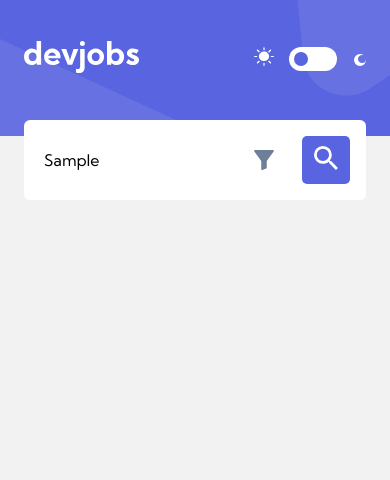
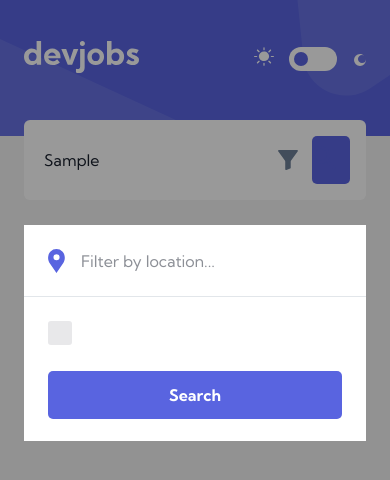
Before and after one commit to mariam-blanco/github-jobs-api-app, a website: page src/html/index.html in a window 390 px wide. Both pictures are taken after typing "Sample" into the empty fields and a click on the button 326 px from the left and 160 px from the top of the page. Drawn offline with nearby package versions, Linux system fonts and the light colour scheme; files that its build step writes are made by us from their sources; no server answers; files whose address does not match are found by name.

Commit message:
Modal mobile

```diff
--- a/src/html/index.html
+++ b/src/html/index.html
@@ -18,11 +18,12 @@
     <link rel="stylesheet" href="./styles/main.css" />
   </head>
   <body>
-    <div class="bg-container">
+    <div class="bg-container js-container">
       <div class="page-container">
         <include src="./partials/header.html"></include>
         <include src="./partials/main.html"></include>
       </div>
+      <include src="./partials/modal.html"></include>
     </div>
     <script src="./js/main.js"></script>
   </body>
--- /dev/null
+++ b/src/html/partials/modal.html
@@ -0,0 +1,23 @@
+<div class="modal hidden js-modal">
+  <div class="modal-container">
+    <div class="search-field location">
+      <img src="./images/desktop/icon-location.svg"  alt="Search icon" />
+      <input
+        class="js-modal-location"
+        name="location"
+        type="text"
+        placeholder="Filter by location..."
+      />
+    </div>
+    <div class="button-box">
+      <label class="checkbox-wrapper">
+        <input class="js-modal-fullTime" name="jobType" type="checkbox" />
+        <span class="checkmark"></span>
+        <span class="label"></span>
+      </label>
+      <div class="submit-btn">
+        <button class="btn-search js-modal-submit-btn">Search</button>
+      </div>
+    </div>
+  </div>
+</div>
--- a/src/html/partials/search-box.html
+++ b/src/html/partials/search-box.html
@@ -1,6 +1,6 @@
 <div class="search-box">
   <form class="js-form">
-    <div class="search-field">
+    <div class="search-field terms">
       <img class="icon-search" src="./images/desktop/icon-search.svg" alt="Search icon" />
       <input
         class="js-terms"
@@ -9,10 +9,12 @@
         placeholder=""
       />
       <img class="icon-filter" src="./images/mobile/icon-filter.svg" alt="Filter icon" />
-
+      <button class="btn-search-sm js-btn-modal">
+        <img src="./images/desktop/icon-search.svg"  alt="Search icon" />
+      </button>
     </div>
-    <div class="location-field">
-      <img src="./images/desktop/icon-location.svg"  alt="Location icon" />
+    <div class="search-field location js-search-location">
+      <img src="./images/desktop/icon-location.svg"  alt="Search icon" />
       <input
         class="js-location"
         name="location"
@@ -20,13 +22,15 @@
         placeholder="Filter by location..."
       />
     </div>
-    <div class="button-box">
+    <div class="button-box js-button-box">
       <label class="checkbox-wrapper">
         <input class="js-fullTime" name="jobType" type="checkbox" />
         <span class="checkmark"></span>
         <span class="label js-label"></span>
       </label>
-      <button type="submit" class="js-submit-btn"></button>
+      <div class="submit-btn">
+        <button type="submit" class="btn-search js-submit-btn">Search</button>
+      </div>
     </div>
   </form>
 </div>
--- a/src/js/main.js
+++ b/src/js/main.js
@@ -5,8 +5,18 @@
 const MAX_CARDS_PAGE = 50;
 
 const form = document.querySelector(".js-form");
+const termsInputField = document.querySelector('.js-terms');
 const divCardsList = document.querySelector(".js-cards-list");
 const toggleSwitch = document.querySelector('.switch input[type="checkbox"]');
+
+const modal = document.querySelector('.js-modal');
+const btnOpenModal = document.querySelector('.js-btn-modal');
+const btnModalSearch = document.querySelector('.js-modal-submit-btn');
+
+/*
+* Change to "dark mode" or "light mode"
+* -----------------------------------------------------------
+*/
 
 const switchTheme = (e) => {
   if (e.target.checked) {
@@ -15,6 +25,20 @@
     document.documentElement.setAttribute("data-theme", "ligth");
   }
 };
+
+const showModal = (e) => {
+  e.preventDefault();
+  modal.classList.remove('hidden');
+};
+
+const hideModal = () => {
+  modal.classList.add('hidden');
+}
+
+/*
+* URL to fetch data
+* -----------------------------------------------------------
+*/
 
 const setURL = (terms, location, isFullTime) => {
   const corsURL = "https://cors-anywhere.herokuapp.com/";
@@ -37,6 +61,11 @@
   return url;
 };
 
+/*
+* Show error messages
+* -----------------------------------------------------------
+*/
+
 const showMessage = (text) => {
   divCardsList.innerHTML = "";
   const paragraph = document.createElement("p");
@@ -46,19 +75,14 @@
   paragraph.appendChild(message);
 };
 
-const showLoadMoreBtn = () => {
-  const loadMoreBtn = document.createElement("button");
-  loadMoreBtn.className = "btn-primary js-loadMoreBtn";
-  const textBtn = document.createTextNode("Load more");
-  loadMoreBtn.appendChild(textBtn);
-  // loadMoreBtn.addEventListener('click', loadMoreCards);
-  loadMoreBtn.addEventListener("click", handleLoad);
-  divCardsList.after(loadMoreBtn);
-};
+/*
+* Fetch jobs offers from API
+* -----------------------------------------------------------
+*/
 
 const getJobs = async (terms, location, isFullTime) => {
   url = setURL(terms, location, isFullTime);
-  console.log(url);
+
   try {
     const response = await fetch(url);
     jobs = await response.json();
@@ -71,9 +95,49 @@
 };
 
 /*
-* renderCards() --> xxx
+* Create "Load more" button
 * -----------------------------------------------------------
-*
+*/
+
+const showLoadMoreBtn = () => {
+  const loadMoreBtn = document.createElement("button");
+  loadMoreBtn.className = "btn-primary js-loadMoreBtn";
+  const textBtn = document.createTextNode("Load more");
+  loadMoreBtn.appendChild(textBtn);
+  // loadMoreBtn.addEventListener('click', loadMoreCards);
+  loadMoreBtn.addEventListener("click", handleLoad);
+  divCardsList.after(loadMoreBtn);
+};
+
+/*
+* Calculate time since date of publication of job offer
+* -----------------------------------------------------------
+*/
+
+const calculateTime = (dateCreated) => {
+  const createdAtDate = new Date(dateCreated);
+  const nowDate = new Date();
+  const difference = nowDate - createdAtDate;
+
+  const hours = Math.floor(difference / (1000 * 3600));
+  if (hours < 24) {
+    return `${hours}h`;
+  }
+  const days = Math.floor(difference / (1000 * 3600 * 24));
+  if (days < 7) {
+    return `${days}d`;
+  }
+  const weeks = Math.floor(difference / (1000 * 3600 * 24 * 7));
+  if (weeks < 4) {
+    return `${weeks}w`;
+  }
+  const months = Math.floor(difference / (1000 * 3600 * 24 * 30));
+  return `${months}m`;
+};
+
+/*
+* Render the list of job offers
+* -----------------------------------------------------------
 */
 
 const renderCards = () => {
@@ -108,54 +172,41 @@
 };
 
 /*
-* handleSearch() --> xxx
-* handleLoad()   -->  xxx
+* handleSearch()
 * -----------------------------------------------------------
 */
-
-const handleSearch = async (event) => {
-  // eslint-disable-next-line no-unused-expressions
-  event.preventDefault();
-  const terms = form.elements.terms.value;
-  const location = form.elements.location.value;
-  const isFullTime = form.elements.jobType.checked;
-  numPage = 1;
-
-  jobs = await getJobs(terms, location, isFullTime);
-  renderCards();
-};
 
 const handleLoad = async () => {
   jobs = await getJobs();
   renderCards();
 };
 
-/*
-* calculateTime() -->
-* -----------------------------------------------------------
-* Calcula el tiempo transcurrido desde que se publicó la oferta
-* de trabajo.
-*/
+const handleSearch = async (e) => {
+  // eslint-disable-next-line no-unused-expressions
+  e.preventDefault();
 
-const calculateTime = (dateCreated) => {
-  const createdAtDate = new Date(dateCreated);
-  const nowDate = new Date();
-  const difference = nowDate - createdAtDate;
+  const terms = form.elements.terms.value;
+  const location = form.elements.location.value;
+  const isFullTime = form.elements.jobType.checked;
 
-  const hours = Math.floor(difference / (1000 * 3600));
-  if (hours < 24) {
-    return `${hours}h`;
-  }
-  const days = Math.floor(difference / (1000 * 3600 * 24));
-  if (days < 7) {
-    return `${days}d`;
-  }
-  const weeks = Math.floor(difference / (1000 * 3600 * 24 * 7));
-  if (weeks < 4) {
-    return `${weeks}w`;
-  }
-  const months = Math.floor(difference / (1000 * 3600 * 24 * 30));
-  return `${months}m`;
+  jobs = await getJobs(terms, location, isFullTime);
+  renderCards();
+};
+
+const handleModalSearch = async (e) => {
+  // eslint-disable-next-line no-unused-expressions
+  e.preventDefault();
+  hideModal();
+
+  const locationModalInput = document.querySelector(".js-modal-location");
+  const typeModalCheckbox = document.querySelector(".js-modal-fullTime");
+
+  const terms = termsInputField.value;
+  const location = locationModalInput.value;
+  const isFullTime = typeModalCheckbox.checked;
+
+  jobs = await getJobs(terms, location, isFullTime);
+  renderCards();
 };
 
 /*
@@ -165,10 +216,7 @@
 
 const mediaQuery = window.matchMedia('(max-width: 850px)');
 
-const termsInputField = document.querySelector('.js-terms');
-
 const changePlaceholderText = (query) => {
-
   const typeLabel = document.querySelector('.js-label');
 
   if (query.matches) {
@@ -181,39 +229,11 @@
   }
 }
 
-const mediaQueryMobile = window.matchMedia('(max-width: 640px)');
-const changeSearchBox = (query) => {
-  const submitBtn = document.querySelector('.js-submit-btn');
-
-  if (query.matches) {
-    submitBtn.innerHTML =
-      `
-      <svg width="24" height="24" xmlns="http://www.w3.org/2000/svg">
-        <path d="M17.112 15.059h-1.088l-.377-.377a8.814 8.814 0 002.15-5.784A8.898 8.898 0 008.898 0 8.898 8.898 0 000 8.898a8.898 8.898 0 008.898 8.899c2.211 0 4.23-.808 5.784-2.143l.377.377v1.081l6.845 6.832 2.04-2.04-6.832-6.845zm-8.214 0A6.16 6.16 0 118.9 2.737a6.16 6.16 0 010 12.322z" fill="#fff" fill-rule="nonzero"/>
-      </svg>
-      `;
-
-  } else {
-    submitBtn.innerHTML = 'Search';
-  }
-}
 changePlaceholderText(mediaQuery);
 mediaQuery.addListener(changePlaceholderText);
 
-changeSearchBox(mediaQueryMobile);
-mediaQueryMobile.addListener(changeSearchBox);
-
-//const loadMoreCards = () => {
-//  jobs = await getJobs();
-//  renderCards();
-//  const hiddenCards = document.querySelectorAll('.hidden');
-//  hiddenCards.forEach((card, index) => {
-//    if (index < maxCards) {
-//      card.classList.remove('hidden');
-//    }
-//  })
-//}
-
+btnOpenModal.addEventListener('click', showModal);
 document.addEventListener("DOMContentLoaded", handleLoad);
-form.addEventListener("submit", handleSearch);
-toggleSwitch.addEventListener("change", switchTheme);
+form.addEventListener('submit', handleSearch);
+toggleSwitch.addEventListener('change', switchTheme);
+btnModalSearch.addEventListener('click', handleModalSearch);
--- /dev/null
+++ b/src/styles/partials/components/_modal.scss
@@ -0,0 +1,52 @@
+.modal {
+  position: absolute;
+  left: 0;
+  top: 0;
+  width: 100vw;
+  height: 100vh;
+  overflow: auto;
+  background-color: rgba(0,0,0,0.4); //----- CAMBIAR!!!!!!
+
+  @media only screen and (min-width: 576px) { display: none; }
+
+  &-container {
+    position: absolute;
+    height: 216px;
+    top: 225px;
+    left: 24px;
+    right: 24px;
+    @include flex-sp(column);
+    background-color: var(--card-bgc);
+
+    .location {
+      height: 72px;
+      flex: 0;
+      padding: 24px;
+      border-bottom: solid 1px rgba($dark-grey, 0.2);
+      @include flex-sp(row);
+      align-items: center;
+      input {
+        background-color: transparent;
+        width: 100%;
+        flex: 1;
+        border:0;
+        margin-left: 16px;
+      }
+    }
+
+    .button-box {
+      flex: 1;
+      @include flex-sp(column);
+      gap: 24px;
+      padding: 24px;
+
+      .checkbox-wrapper {
+        display: block;
+      }
+
+      .btn-search {
+        @include btn-primary(100%);
+      }
+    }
+  }
+}
--- a/src/styles/partials/components/_search-box.scss
+++ b/src/styles/partials/components/_search-box.scss
@@ -2,19 +2,8 @@
   width: 100%;
   margin-bottom: 80px;
 
-  @media only screen and (max-width: 780px) {
-    margin-bottom: 70px;
-  }
-
-  @media only screen and (max-width: 576px) {
-    margin-bottom: 57px;
-  }
-  .location-field,
-  .button-box .checkbox-wrapper {
-    @media only screen and (max-width: 576px) {
-      display: none;
-    }
-  }
+  @media only screen and (max-width: 780px) { margin-bottom: 70px; }
+  @media only screen and (max-width: 576px) { margin-bottom: 57px; }
 
   form {
     @include flex-sp(row);
@@ -31,18 +20,12 @@
 
       @media only screen and (max-width: 900px) {
         padding-left: 20px;
-      }
+        //position: relative;
       }
     }
   }
 
-.search-field > img,
-.location-field > img {
-  margin-right: 14px;
-}
-
-.search-field,
-.location-field {
+  .search-field {
     input {
       width: 100%;
       border: 0;
@@ -51,32 +34,35 @@
       text-overflow: ellipsis;
       background-color: transparent;
     }
+
+    img {
+      margin-right: 14px;
+    }
   }
 
-.search-field {
+  .terms {
     flex: 1;
     border-right: solid 1px rgba($dark-grey, 0.2);
 
+    @media only screen and (max-width: 576px) { border-right: 0; }
+
     .icon-search {
-    @media only screen and (max-width: 576px) {
-      display: none;
-    }
+      @media only screen and (max-width: 576px) { display: none; }
     }
 
     .icon-filter {
       display: none;
-    @media only screen and (max-width: 576px) {
-      display: inline;
-      margin-right: -8px;
+
+      @media only screen and (max-width: 576px) { display: inline; }
     }
   }
 
-  @media only screen and (max-width: 576px) {
-    border-right: 0;
-  }
+  .location,
+  .button-box {
+    @media only screen and (max-width: 576px) { display: none; }
   }
 
-.location-field {
+  .location {
     flex: 1;
     border-right: solid 1px rgba($dark-grey, 0.2);
   }
@@ -84,16 +70,18 @@
   .button-box {
     flex: 0 0 auto;
 
-  button {
+    .btn-search {
       @include btn-primary(123px);
 
-    @media only screen and (max-width: 900px) {
-      width: 80px;
-    }
-    @media only screen and (max-width: 640px) {
-      @include btn-primary(48px);
+      @media only screen and (max-width: 900px) { width: 80px; }
+      //@media only screen and (max-width: 640px) {   }
     }
   }
+}
+
+.btn-search-sm {
+  @include btn-primary(48px);
+  @media only screen and (min-width: 576px) { display: none; }
 }
 
 .checkbox-wrapper {
@@ -127,6 +115,4 @@
   .label {
     margin-left: 40px;
   }
-
-
 }
--- a/src/styles/partials/components/_typography.scss
+++ b/src/styles/partials/components/_typography.scss
@@ -44,6 +44,10 @@
 .search-field,
 .location-field {
   input {
+
+    padding: 5px 0;
+    color: var(--hd-color);
+
     &::placeholder {
       font: 16px/26px "Kumbh Sans", Arial, Helvetica, sans-serif;
       color: var(--placeholder);
@@ -55,7 +59,3 @@
   overflow: hidden;
   text-overflow: ellipsis;
 }
-
-//.details-page {
-//  h3 { margin-bottom: 28px;}
-//}
```
Also changed, not shown: docs/index.html (+35 -7 lines), docs/js/main.js (+1 -1 lines), src/styles/main.scss (+6 -6 lines), README.md, docs/styles/main.css. Lines whose indentation alone changed are shown as unchanged.
